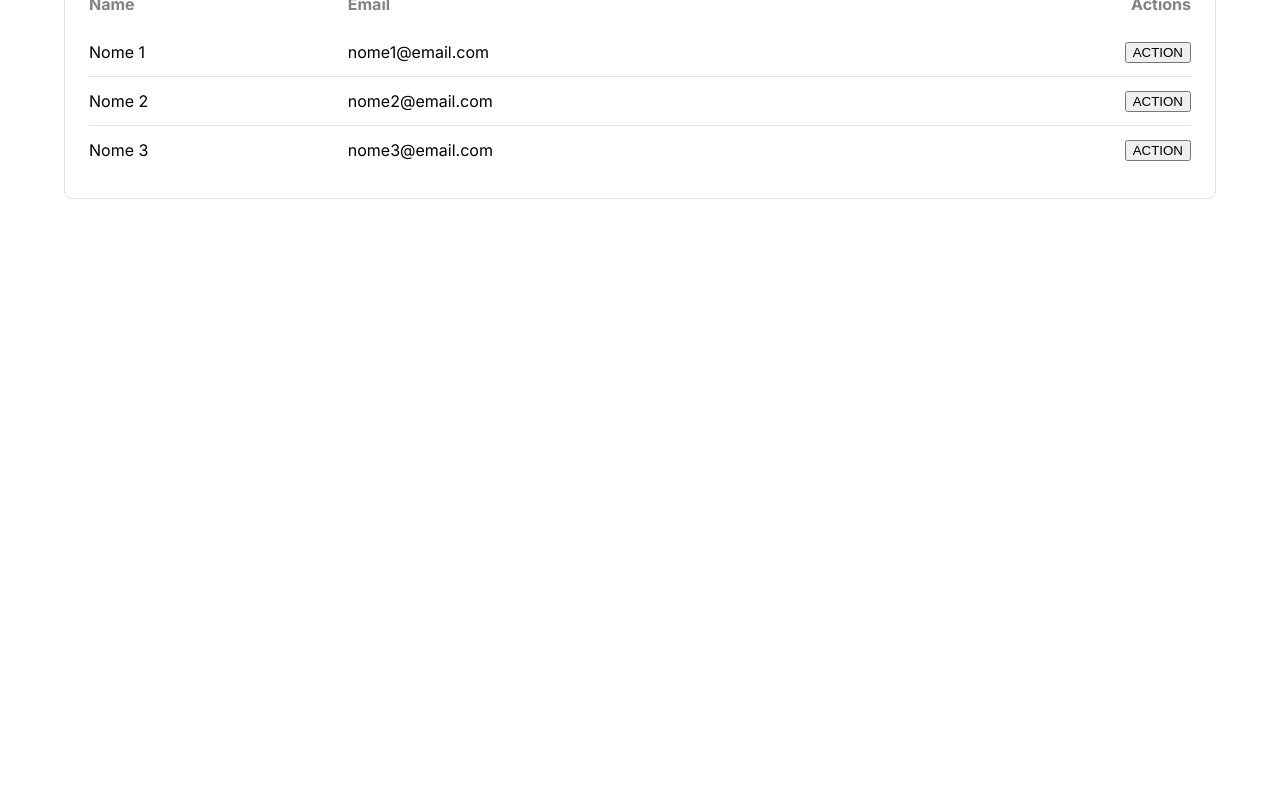
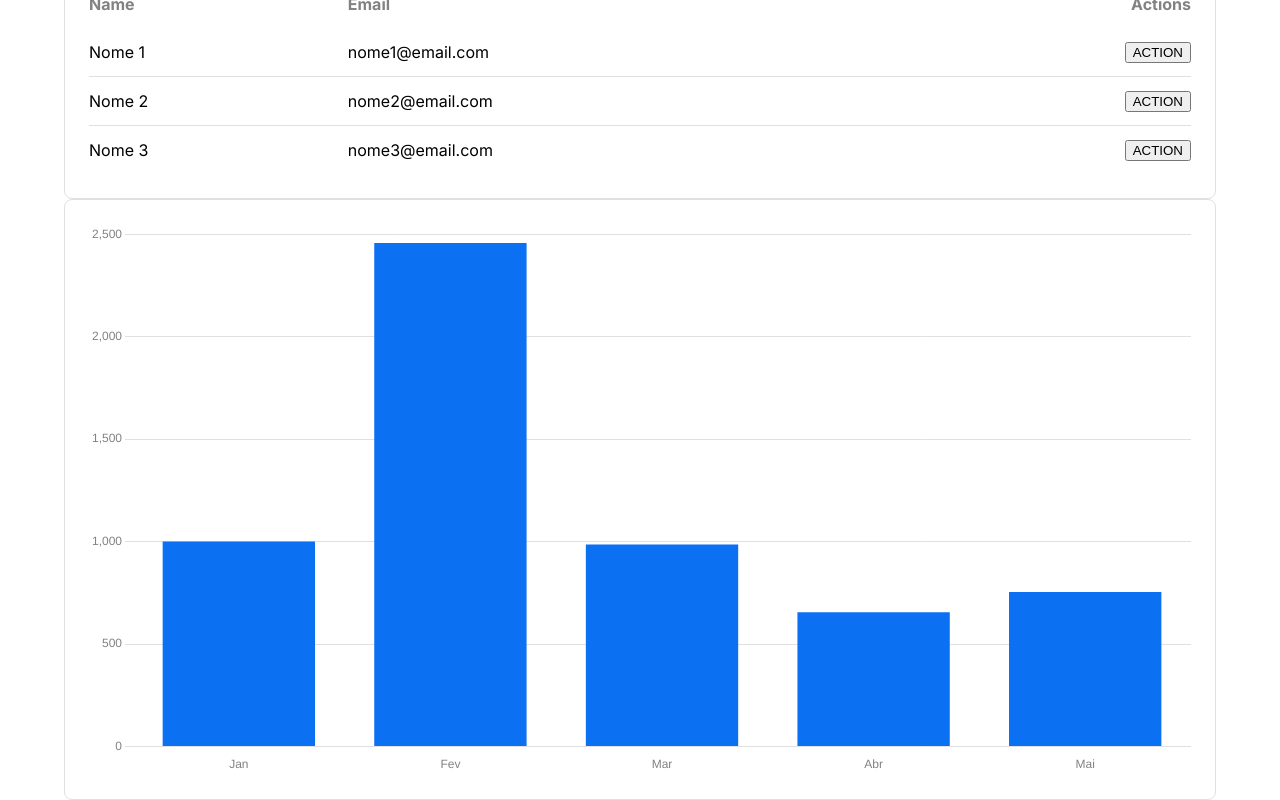
Before and after one commit to wagner1067/dashboard-vendas, a React (Vite) app: page /home in a window 1280 px wide. Shown: the part 483-1283 px from the top of the page. Before the commit the page ends 800 px from the top, so only its background shows below. Built offline with nearby package versions, Linux system fonts and the light colour scheme.

Commit message:
Feat: Chart Component

```diff
--- a/package.json
+++ b/package.json
@@ -14,7 +14,9 @@
     "@emotion/styled": "^11.13.0",
     "@mui/material": "^6.1.6",
     "@types/styled-components": "^5.1.34",
+    "chart.js": "^4.4.6",
     "react": "^18.3.1",
+    "react-chartjs-2": "^5.2.0",
     "react-dom": "^18.3.1",
     "react-router-dom": "^6.27.0",
     "styled-components": "^6.1.13"
--- /dev/null
+++ b/src/components/CustomChart.tsx
@@ -0,0 +1,82 @@
+import { useTheme } from "styled-components";
+import {
+    Chart as ChartJS,
+    CategoryScale,
+    LinearScale,
+    BarElement,
+    PointElement,
+    LineElement,
+    Title,
+    Tooltip,
+    Legend,
+} from 'chart.js';
+import { Line } from "react-chartjs-2";
+import { Bar } from "react-chartjs-2";
+import { CustomChartProps } from "@/types";
+
+ChartJS.register(
+    CategoryScale,
+    LinearScale,
+    BarElement,
+    PointElement,
+    LineElement,
+    Title,
+    Tooltip,
+    Legend
+
+)
+
+function CustomChart(props: CustomChartProps) {
+    const { data, labels, type } = props
+    const theme = useTheme()
+    const options = {
+        responsive: true,
+        scaleShowVerticalLines: false,
+        scales: {
+            x: {
+                border: {
+                    display: false,
+                },
+                grid: {
+                    display: false,
+                },
+                ticks: {
+                    color: theme.typographies.subtitle,
+                },
+            },
+            y: {
+                border: {
+                    display: false,
+                },
+                grid: {
+                    color: theme.appDefaultStroke,
+                },
+                ticks: {
+                    color: theme.typographies.subtitle,
+                },
+            },
+        },
+        plugins: {
+            legend: {
+                display: false,
+            },
+        },
+    }
+    const chartData = {
+        labels,
+        datasets: [
+            {
+                data: data,
+                borderColor: 'rgb(12, 112, 242)',
+                backgroundColor: 'rgba(12, 112, 242, 1)',
+            },
+        ],
+    }
+    return type === 'bar' ? (
+        <Bar options={options} data={chartData} />
+    ) : (
+        <Line options={options} data={chartData} />
+    )
+}
+
+export default CustomChart
--- a/src/components/index.ts
+++ b/src/components/index.ts
@@ -1,4 +1,5 @@
 export { default as AvatarList } from './AvatarList'
+export { default as CustomChart } from './CustomChart'
 export { default as CustomTable } from './CustomTable'
 export { default as FormComponent } from './FormComponent'
 export { default as Header } from './Header'
--- a/src/pages/Home.tsx
+++ b/src/pages/Home.tsx
@@ -1,4 +1,4 @@
-import { AvatarList, CardComponent, CustomTable, Header } from "@/components"
+import { AvatarList, CardComponent, CustomChart, CustomTable, Header } from "@/components"
 import { Container } from "@mui/material"
 import { currencyConverter } from "@/utils"
 
@@ -50,7 +50,15 @@
                     <AvatarList listData={mockListData} />
                 </CardComponent>
                 <CardComponent>
-                    <CustomTable headers={mockTableData.headers} rows={mockTableData.rows} />
+                    <CustomTable
+                        headers={mockTableData.headers}
+                        rows={mockTableData.rows} />
+                </CardComponent>
+                <CardComponent>
+                    <CustomChart
+                        labels={['Jan', 'Fev', 'Mar', 'Abr', 'Mai']}
+                        data={[1000.12, 2456.54, 986.32, 654.89, 754.89, 354.89]}
+                        type='bar' />
                 </CardComponent>
             </Container>
         </>
--- /dev/null
+++ b/src/types/customChart.d.ts
@@ -0,0 +1,5 @@
+export interface CustomChartProps {
+    labels: string[]
+    data: number[]
+    type: 'line' | 'bar'
+}
--- a/src/types/index.ts
+++ b/src/types/index.ts
@@ -1,4 +1,5 @@
 export * from './avatarList'
+export * from './customChart'
 export * from './customTable'
 export * from './formComponent'
 export * from './theme'
```
Also changed, not shown: 1 other file (tests, documents, lock files or other folders).
